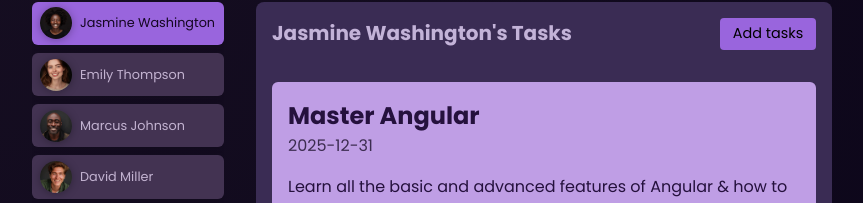
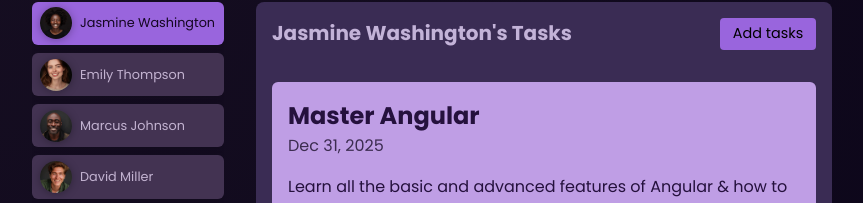
Before and after one commit to Strange-boy/Task-Manager, an Angular app: page / in a window 1280 px wide. Both pictures are taken after a click on the button "Jasmine Washington". Shown: the part 286-489 px from the top of the page, without its empty margins (208-1071 px from the left). Built offline with nearby package versions, Linux system fonts and the light colour scheme.

Commit message:
In order to learn about pipe in angular

```diff
--- a/src/app/tasks/task/task.component.html
+++ b/src/app/tasks/task/task.component.html
@@ -1,7 +1,7 @@
 <app-card>
   <article>
     <h2> {{ task.title }} </h2>
-    <time>{{ task.dueDate }}</time>
+    <time>{{ task.dueDate | date }}</time>
     <p>{{ task.summary }}</p>
     <p class="actions">
       <button (click)="onCompleteTasks()">Complete</button>
--- a/src/app/tasks/task/task.component.ts
+++ b/src/app/tasks/task/task.component.ts
@@ -1,12 +1,14 @@
 import {Component, Input, Output, EventEmitter} from '@angular/core';
 import {Task} from './task.model';
 import {CardComponent} from '../../shared/card/card.component';
+import {DatePipe} from '@angular/common';
 
 @Component({
   selector: 'app-task',
   templateUrl: './task.component.html',
   imports: [
-    CardComponent
+    CardComponent,
+    DatePipe
   ],
   styleUrls: ['./task.component.css']
 })
```
